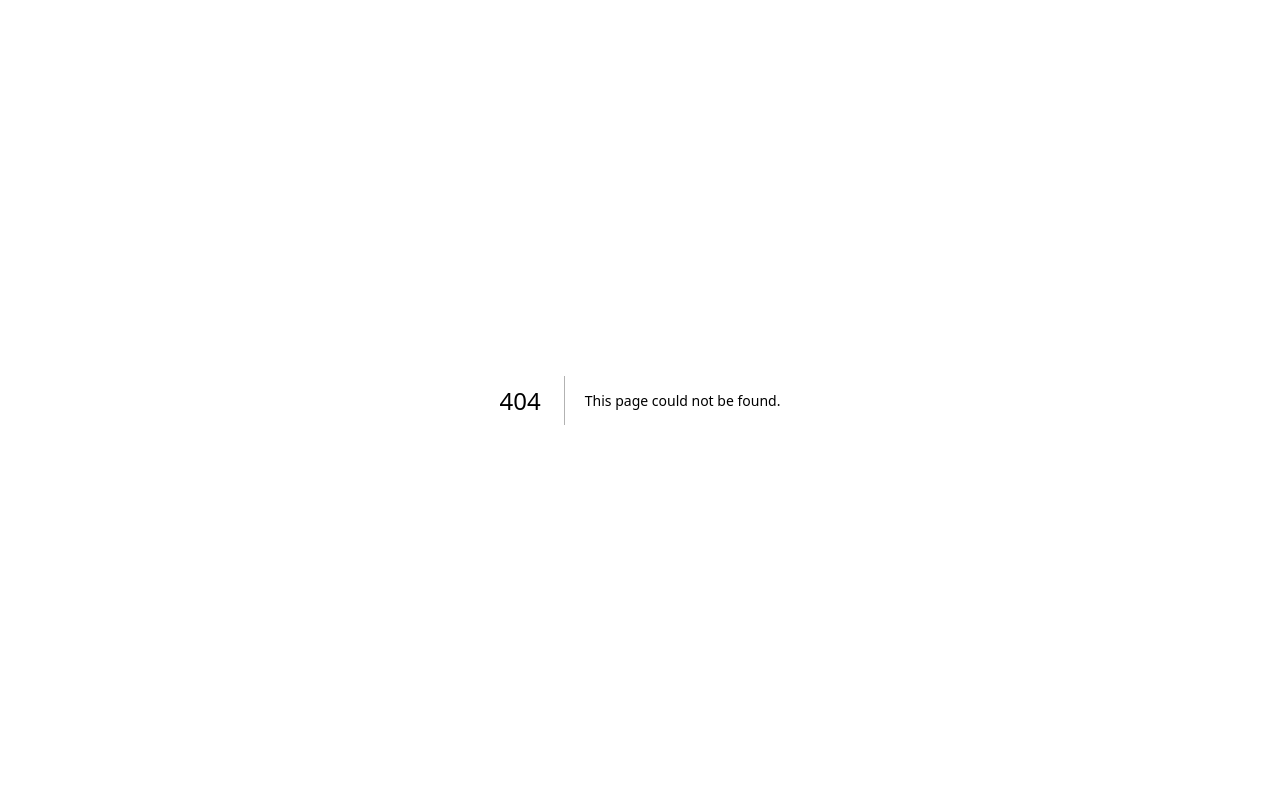
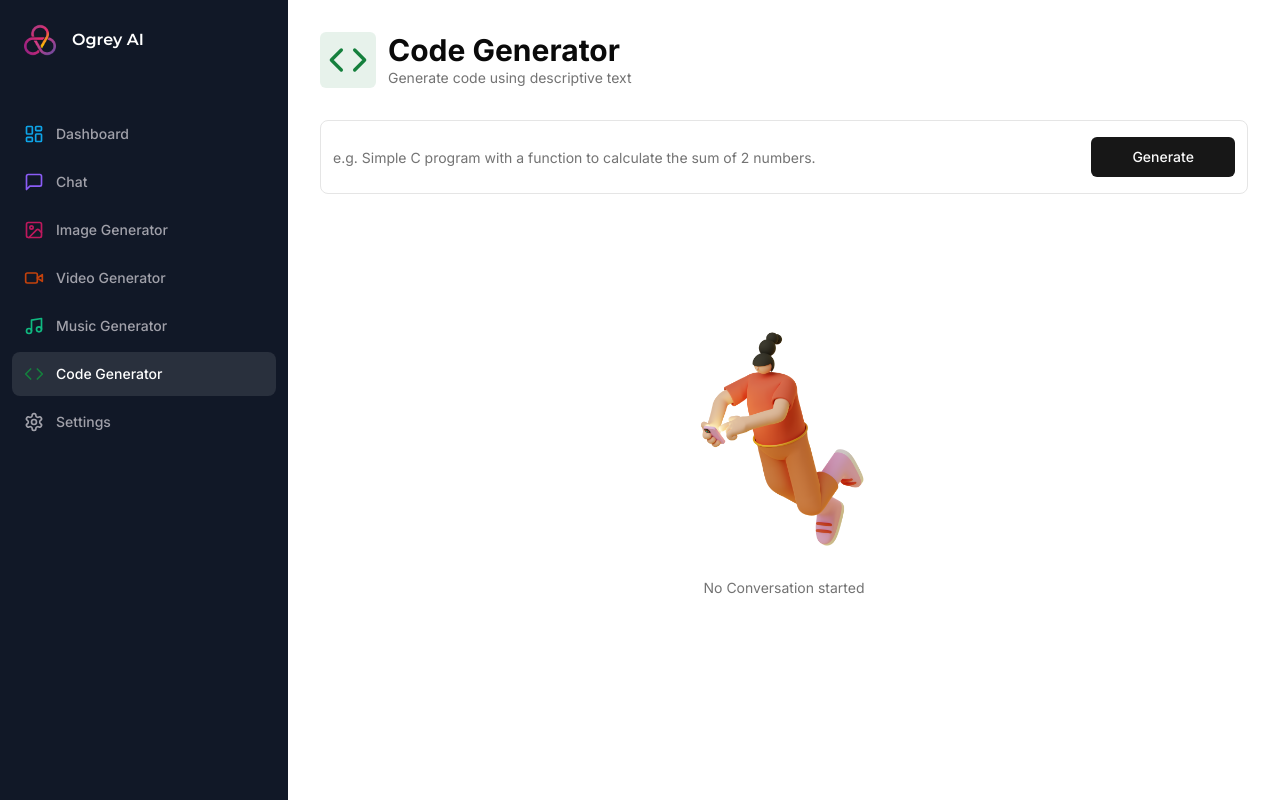
Before and after one commit to kennethogrey/ai-sass, a Next.js app: page /code in a window 1280 px wide. Before the commit this address had no page. Built offline with nearby package versions, Linux system fonts and the light colour scheme.

Commit message:
done with code generation ai

```diff
--- /dev/null
+++ b/app/(dashboard)/(routes)/code/constants.ts
@@ -0,0 +1,7 @@
+import * as z from "zod";
+
+export const formSchema = z.object({
+    prompt: z.string().min(1, {
+        message:"Prompt is required",
+    })
+})
--- /dev/null
+++ b/app/(dashboard)/(routes)/code/page.tsx
@@ -0,0 +1,133 @@
+"use client"
+
+import axios from "axios";
+import * as z from "zod";
+import { Heading } from "@/components/heading";
+import { Code } from "lucide-react";
+import { useForm } from "react-hook-form";
+import { formSchema } from "./constants";
+import { zodResolver } from "@hookform/resolvers/zod"
+import { Form, FormControl, FormField, FormItem } from "@/components/ui/form";
+import { Input } from "@/components/ui/input";
+import { Empty } from "@/components/empty";
+import { Loader } from "@/components/loader";
+import { Button } from "@/components/ui/button";
+import { useRouter } from "next/navigation";
+import { useState } from "react";
+import { ChatCompletionRequestMessage } from "openai";
+import { cn } from "@/lib/utils";
+import { UserAvatar } from "@/components/user-avatar";
+import { BotAvatar } from "@/components/bot-avatar";
+import ReactMarkdown from "react-markdown";
+
+const CodePage = ()=>{
+    const router = useRouter();
+    const [messages, setMessages] = useState<ChatCompletionRequestMessage[]>([]);
+    const form = useForm<z.infer<typeof formSchema>>({
+        resolver:zodResolver(formSchema),
+        defaultValues:{
+            prompt:""
+        }
+    })
+
+    const isLoading = form.formState.isSubmitting;
+
+    const onSubmit = async (values:z.infer<typeof formSchema>) =>{
+        try {
+            const userMessage: ChatCompletionRequestMessage = {
+                role: 'user',
+                content: values.prompt,
+            }
+
+            const newMessages = [...messages, userMessage];
+
+            const response = await axios.post('/api/code',{
+                messages:newMessages,
+            })
+
+            setMessages((current)=>[...current, userMessage, response.data])
+
+            form.reset();
+        } catch (error: any) {
+            console.log(error)
+        } finally {
+            router.refresh();
+        }
+    }
+
+    return (
+        <div>
+            <Heading
+                title="Code Generator"
+                description="Generate code using descriptive text"
+                icon={Code}
+                iconColor="text-green-700"
+                bgColor="bg-green-700/10"
+            />
+            <div className="px-4 lg:px-8">
+                <div>
+                    <Form {...form}>
+                        <form
+                            onSubmit={form.handleSubmit(onSubmit)}
+                            className="rounded-lg border w-full p-4 px-3 md-px-6 focus-within:shadow-sm grid grid-cols-12 gap-2"
+                        >
+                            <FormField
+                                name="prompt"
+                                render={({field})=>(
+                                    <FormItem className="col-span-12 lg:col-span-10">
+                                        <FormControl className="m-0 p-0">
+                                            <Input
+                                                className="border-0 outline-none focus-visible:ring-0 focus-visible:ring-transparent"
+                                                disabled={isLoading}
+                                                placeholder="e.g. Simple C program with a function to calculate the sum of 2 numbers."
+                                                {...field}
+                                            />
+                                        </FormControl>
+                                    </FormItem>
+                                )}
+                            />
+                            <Button className="col-span-12 lg:col-span-2 w-full" disabled={isLoading}>
+                                Generate
+                            </Button>
+                        </form>
+                    </Form>
+                </div>
+                <div className="space-y-4 mt-4">
+                    {isLoading && (
+                        <div className="p-8 rounded-lg w-full flex items-center justify-center bg-muted">
+                            <Loader/>
+                        </div>
+                    )}
+                    {messages.length === 0 && !isLoading && (
+                        <Empty label="No Conversation started"/>
+                    )}
+                    <div className="flex flex-col-reverse gap-y-4">
+                        {messages.map((message)=>(
+                            <div
+                                key={message.content}
+                                className={cn("p-8 w-full flex items-start gap-x-8 rounded-lg", message.role === "user" ? "bg-white border border-black/10" : "bg-muted")}
+                            >
+                                {message.role === "user" ? <UserAvatar/> : <BotAvatar/>}
+                                <ReactMarkdown components={{
+                                    pre: ({ node, ...props }) => (
+                                        <div className="overflow-auto w-full my-2 bg-black/10 p-2 rounded-lg">
+                                        <pre {...props} />
+                                        </div>
+                                    ),
+                                    code: ({ node, ...props }) => (
+                                        <code className="bg-black/10 rounded-lg p-1" {...props} />
+                                    )
+                                    }} className="text-sm overflow-hidden leading-7"
+                                >
+                                    {message.content || ""}
+                                </ReactMarkdown>
+                            </div>
+                        ))}
+                    </div>
+                </div>
+            </div>
+        </div>
+    )
+}
+
+export default CodePage;
--- /dev/null
+++ b/app/api/code/route.ts
@@ -0,0 +1,44 @@
+import { auth } from '@clerk/nextjs';
+import { NextResponse } from 'next/server';
+import {OpenAIApi, Configuration, ChatCompletionRequestMessage} from "openai";
+
+const configuration = new Configuration({
+    apiKey: process.env.OPENAI_API_KEY,
+})
+const openai = new OpenAIApi(configuration);
+
+const instructionMessage:ChatCompletionRequestMessage = {
+    role:"system",
+    content:"You are code generator. You must answer only in markdown code snippets. Use code comments for explanations."
+}
+
+export async function POST(req:Request){
+    try{
+        const {userId} = auth();
+        const body = await req.json();
+        const {messages} = body;
+
+        if(!userId){
+            return new NextResponse("Unauthorized", {status: 401})
+        }
+
+        if(!configuration.apiKey){
+            return new NextResponse("OpenAI API Key not configured", {status:500})
+        }
+
+        if(!messages){
+            return new NextResponse("Messages are required",{status:400})
+        }
+
+        const response = await openai.createChatCompletion({
+            model: "gpt-3.5-turbo",
+            messages:[instructionMessage, ...messages]
+        });
+
+        return NextResponse.json(response.data.choices[0].message)
+
+    }catch(error){
+        console.log("[CODE_ERROR]", error);
+        return new NextResponse("Internal error", {status:500});
+    }
+}
--- a/package.json
+++ b/package.json
@@ -31,6 +31,7 @@
     "react": "18.2.0",
     "react-dom": "18.2.0",
     "react-hook-form": "^7.45.4",
+    "react-markdown": "^8.0.7",
     "tailwind-merge": "^1.14.0",
     "tailwindcss": "3.3.3",
     "tailwindcss-animate": "^1.0.6",
```
Also changed, not shown: 1 other file (tests, documents, lock files or other folders).
